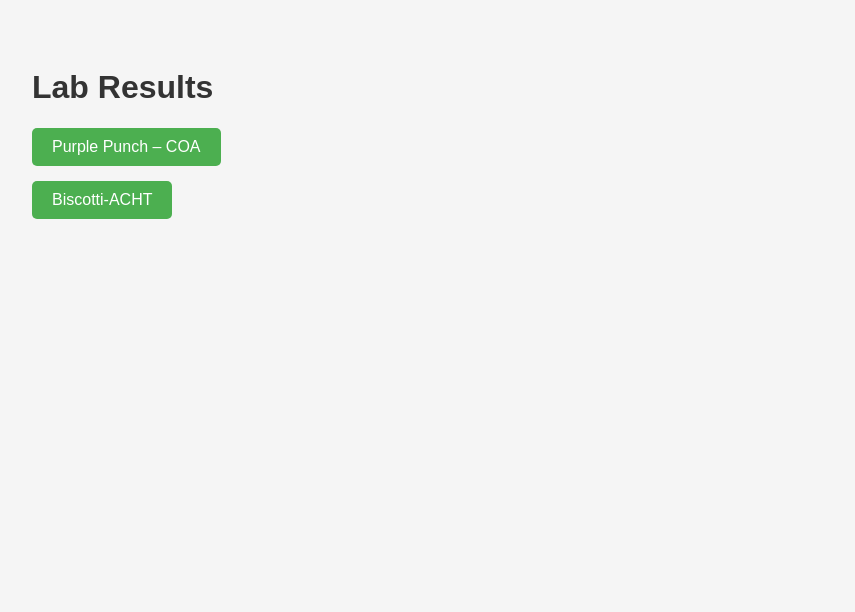
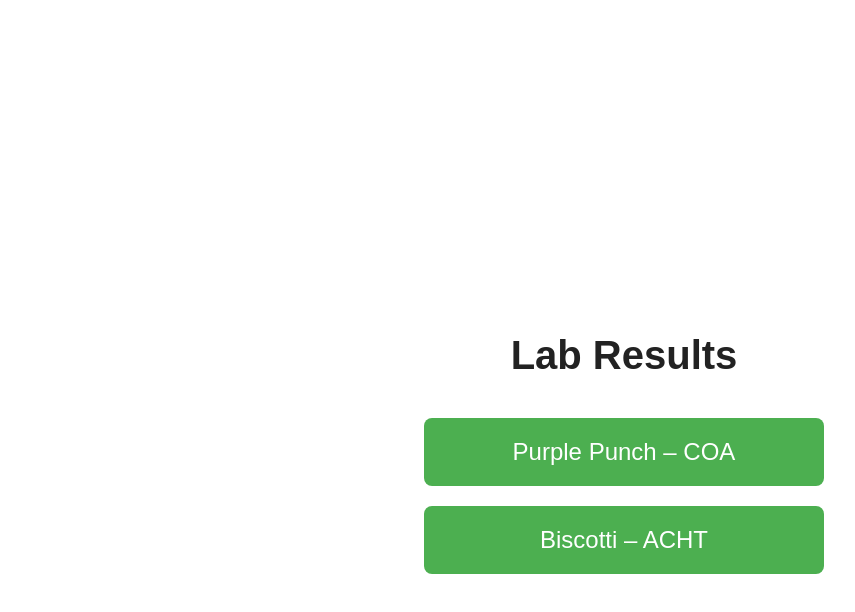
Before and after one commit to Anon578362/FlowerLabResults, a plain HTML site: page index.html in a window 1280 px wide. Shown: the whole page, without its empty margins (16-871 px from the left). Drawn offline with Linux system fonts and the light colour scheme.

Commit message:
Update index.html

```diff
--- a/index.html
+++ b/index.html
@@ -1,31 +1,73 @@
 <!DOCTYPE html>
-<html>
+<html lang="en">
 <head>
   <meta charset="UTF-8">
   <title>Lab Results</title>
+  <meta name="viewport" content="width=device-width, initial-scale=1">
   <style>
-    body { font-family: Arial, sans-serif; padding: 40px; background: #f5f5f5; }
-    h1 { color: #333; }
-    ul { list-style-type: none; padding: 0; }
-    li { margin: 15px 0; }
-    a {
+    body {
+      margin: 0;
+      font-family: Arial, sans-serif;
+      background: #ffffff;
+      display: flex;
+      justify-content: center;
+      align-items: center;
+      flex-direction: column;
+      padding: 40px 20px;
+      min-height: 100vh;
+    }
+
+    h1 {
+      font-size: 2.5rem;
+      color: #222;
+      margin-bottom: 40px;
+      text-align: center;
+    }
+
+    .link-list {
+      width: 100%;
+      max-width: 600px;
+      display: flex;
+      flex-direction: column;
+      gap: 20px;
+      align-items: center;
+    }
+
+    .download-link {
+      font-size: 1.5rem;
+      text-align: center;
       text-decoration: none;
       background-color: #4CAF50;
       color: white;
-      padding: 10px 20px;
-      border-radius: 5px;
-      display: inline-block;
+      padding: 20px 30px;
+      border-radius: 8px;
+      transition: background-color 0.3s ease;
+      width: 100%;
+      box-sizing: border-box;
+      max-width: 400px;
     }
-    a:hover {
+
+    .download-link:hover {
       background-color: #45a049;
+    }
+
+    @media (max-width: 500px) {
+      h1 {
+        font-size: 2rem;
+      }
+
+      .download-link {
+        font-size: 1.2rem;
+        padding: 15px 20px;
+      }
     }
   </style>
 </head>
 <body>
   <h1>Lab Results</h1>
-  <ul>
-    <li><a href="purple-punch-coa.pdf" target="_blank">Purple Punch – COA</a></li>
-    <li><a href="PDFS/Biscotti-ACHT.pdf" target="_blank">Biscotti-ACHT</a></li>
-  </ul>
+  <div class="link-list">
+    <a class="download-link" href="purple-punch-coa.pdf" download>Purple Punch – COA</a>
+    <a class="download-link" href="PDFS/Biscotti-ACHT.pdf" download>Biscotti – ACHT</a>
+  </div>
 </body>
 </html>
```
